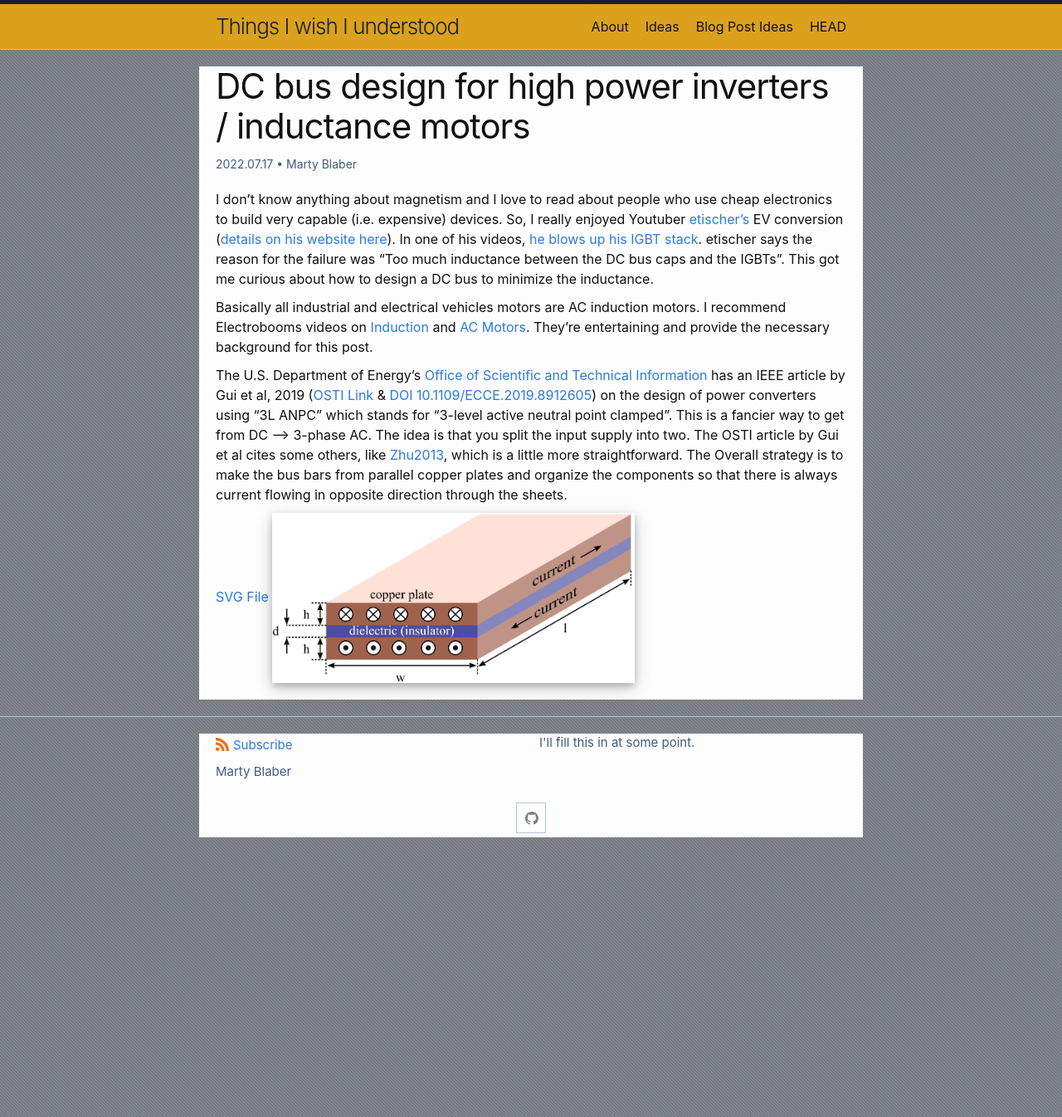
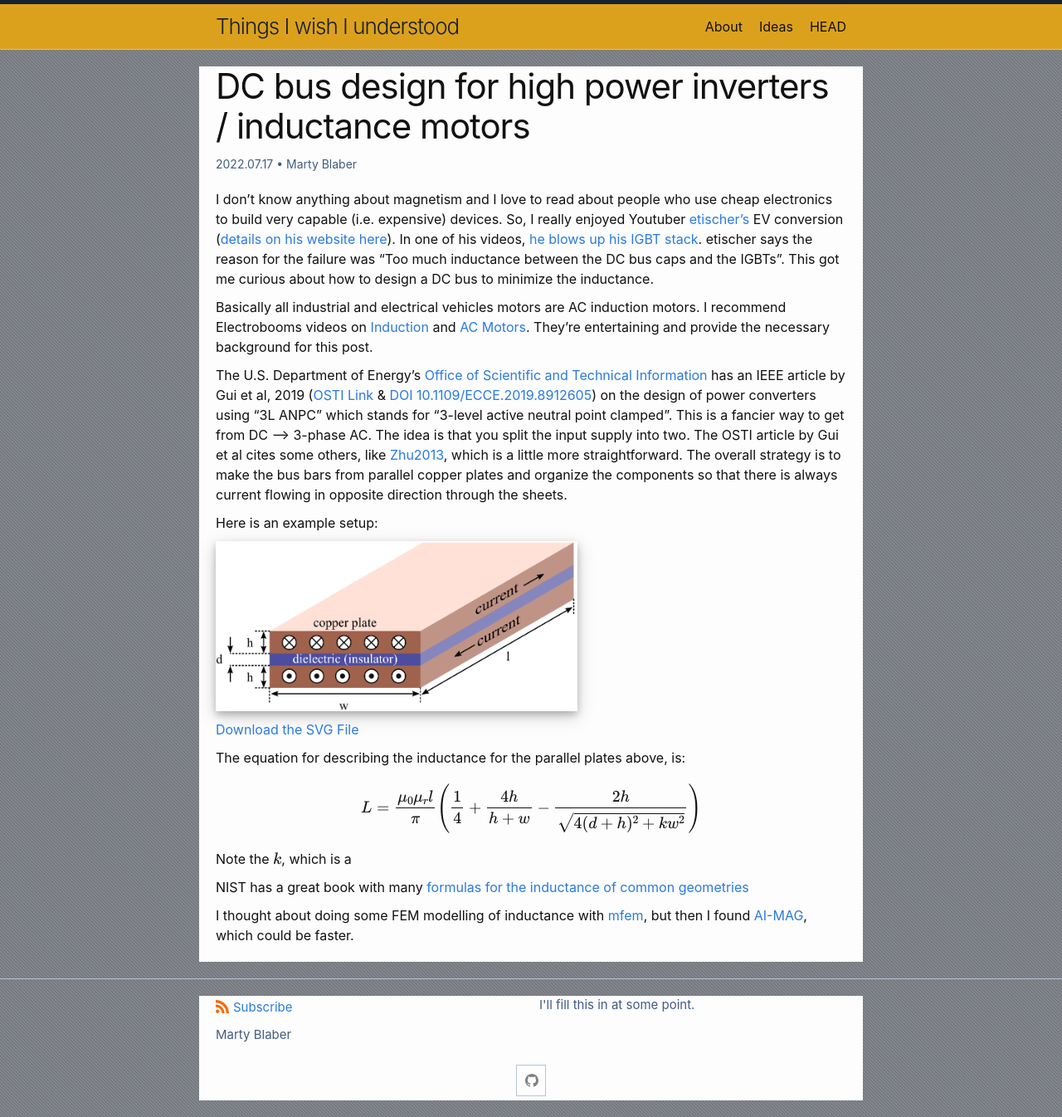
Before and after one commit to martyblaber/martyblaber.github.io, a Jekyll site: the page built from _posts/2022-07-17-08-44-inductance.md, in a window 1280 px wide. Shown: the whole page at 83% size. Built offline with Jekyll 4.4.1, drawn with Linux system fonts in a browser that asks for light colours; before the commit the page ends 1029 px from its top, so only the background shows below that.

Commit message:
Inductance Post!

```diff
--- a/_posts/2022-07-17-08-44-inductance.md
+++ b/_posts/2022-07-17-08-44-inductance.md
@@ -11,7 +11,20 @@ I don't know anything about magnetism and I love to read about people who use ch
 
 Basically all industrial and electrical vehicles motors are AC induction motors. I recommend Electrobooms videos on [Induction](https://www.youtube.com/watch?v=2XYdTogWcIA) and [AC Motors](https://www.youtube.com/watch?v=u7Rg0TcHQ4Y). They're entertaining and provide the necessary background for this post.
 
-The U.S. Department of Energy's [Office of Scientific and Technical Information](https://osti.gov) has an IEEE article by Gui et al, 2019 ([OSTI Link](https://www.osti.gov/servlets/purl/1761739) & [DOI 10.1109/ECCE.2019.8912605](https://doi.org/10.1109/ECCE.2019.8912605)) on the design of power converters using "3L ANPC" which stands for "3-level active neutral point clamped". This is a fancier way to get from DC --> 3-phase AC. The idea is that you split the input supply into two. The OSTI article by Gui et al cites some others, like [Zhu2013](https://www.benthamopen.com/contents/pdf/TOEEJ/TOEEJ-7-98.pdf), which is a little more straightforward. The Overall strategy is to make the bus bars from parallel copper plates and organize the components so that there is always current flowing in opposite direction through the sheets.
+The U.S. Department of Energy's [Office of Scientific and Technical Information](https://osti.gov) has an IEEE article by Gui et al, 2019 ([OSTI Link](https://www.osti.gov/servlets/purl/1761739) & [DOI 10.1109/ECCE.2019.8912605](https://doi.org/10.1109/ECCE.2019.8912605)) on the design of power converters using "3L ANPC" which stands for "3-level active neutral point clamped". This is a fancier way to get from DC --> 3-phase AC. The idea is that you split the input supply into two. The OSTI article by Gui et al cites some others, like [Zhu2013](https://www.benthamopen.com/contents/pdf/TOEEJ/TOEEJ-7-98.pdf), which is a little more straightforward. The overall strategy is to make the bus bars from parallel copper plates and organize the components so that there is always current flowing in opposite direction through the sheets.
 
-[SVG File](/assets/images/2022-07-17-inkscape-parrallel-plate-inductor.svg)
-![X=90, Y=150, Z=180](/assets/images/2022-07-17-inkscape-parrallel-plate-inductor.png){: height="205px" width="auto" .imagebox}
+Here is an example setup:
+
+![Geometry of a parallel plate inductor.](/assets/images/2022-07-17-inkscape-parrallel-plate-inductor.png){: height="205px" width="auto" align="center" .imagebox}
+
+[Download the SVG File](/assets/images/2022-07-17-inkscape-parrallel-plate-inductor.svg)
+
+The equation for describing the inductance for the parallel plates above, is:
+
+$$ L = \frac{\mu_0 \mu_r l }{\pi}\left(\frac{1}{4}+\frac{4h}{h+w}-\frac{2h}{\sqrt{4(d+h)^2+kw^2}}\right) $$
+
+Note the $$ k $$, which is a
+
+NIST has a great book with many [formulas for the inductance of common geometries](https://nvlpubs.nist.gov/nistpubs/bulletin/08/nbsbulletinv8n1p1_A2b.pdf)
+
+I thought about doing some FEM modelling of inductance with [mfem](https://mfem.org/), but then I found [AI-MAG](https://ai-mag.github.io/), which could be faster.
```
Also changed, not shown: ideas.md (+6 -4 lines), index.md (+1 -1 lines).
